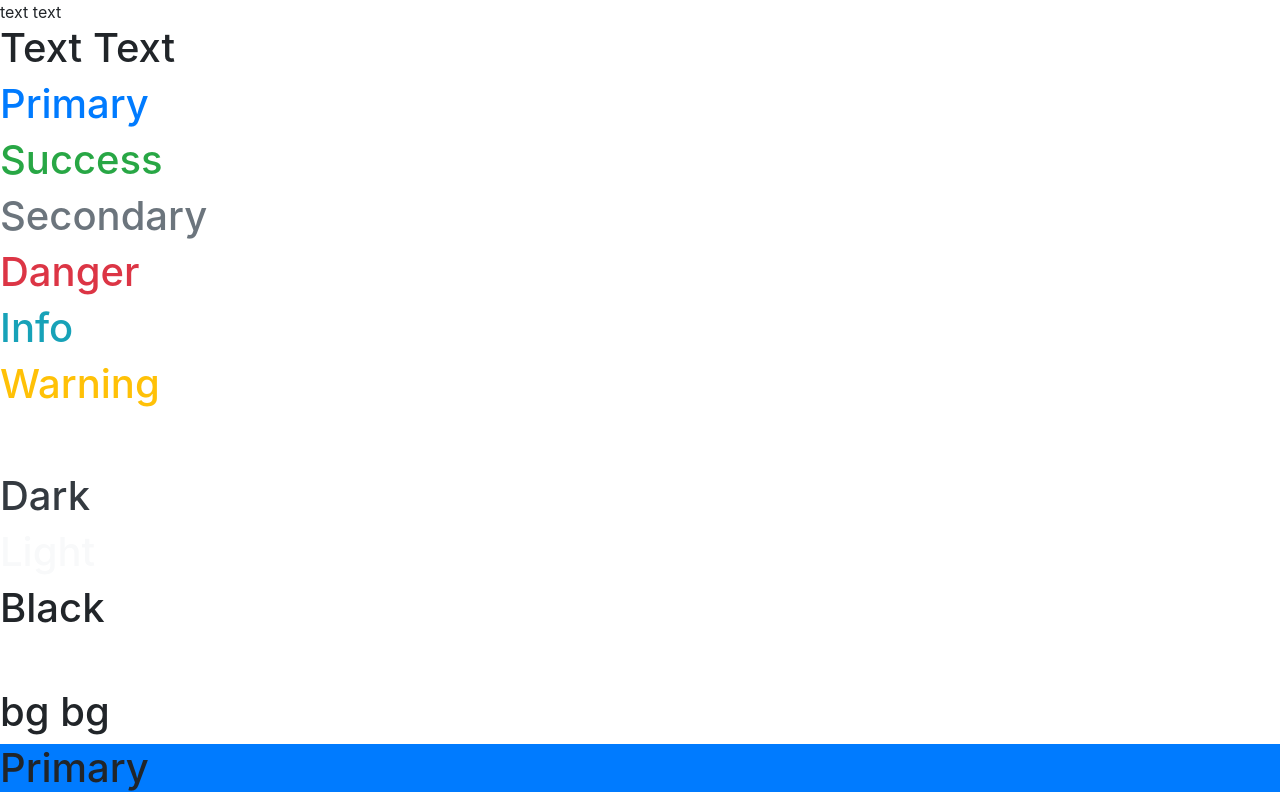
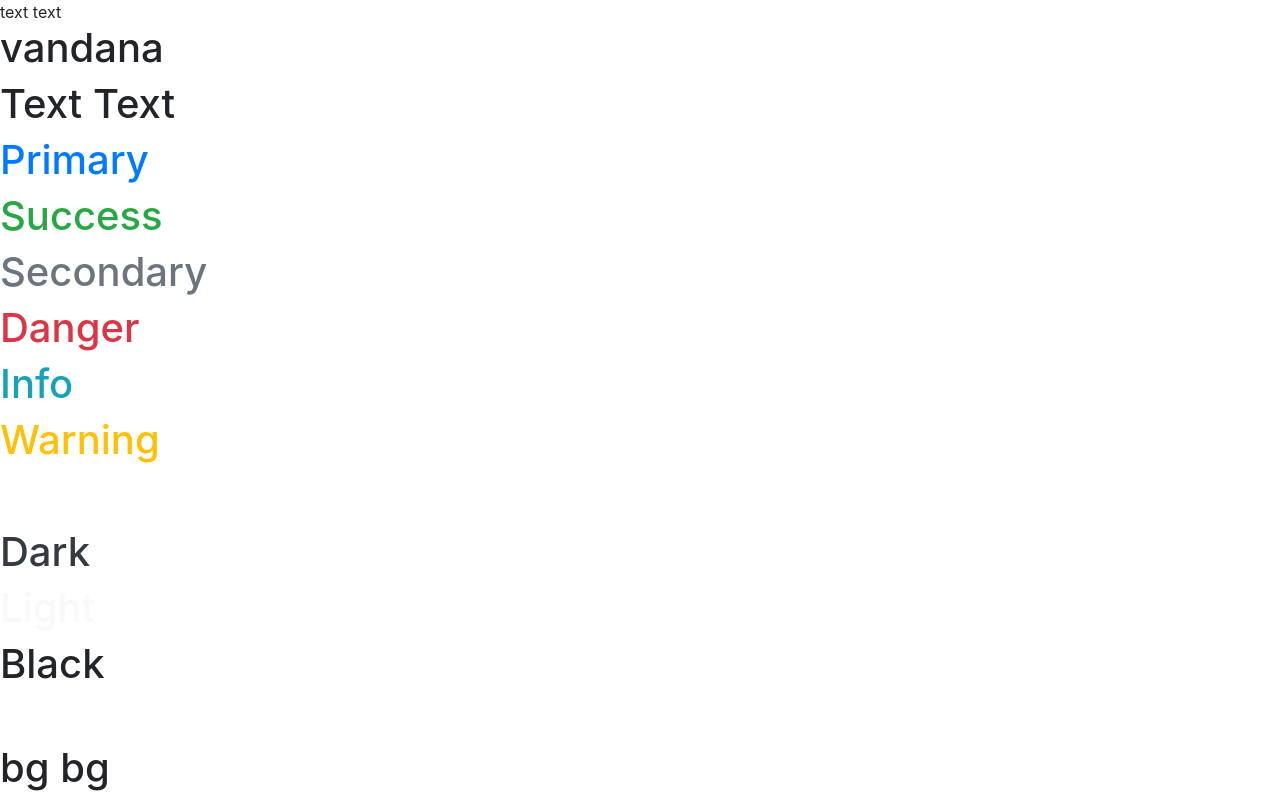
Before and after one commit to vandana370/FIRST-REPOSITORY-1, a plain HTML site: page b1.html in a window 1280 px wide. Shown: the top 797 px of the page. Drawn offline with nearby package versions, Linux system fonts and the light colour scheme.

Commit message:
commit vandana

```diff
--- a/b1.html
+++ b/b1.html
@@ -23,6 +23,7 @@ text text<!DOCTYPE html>
 </head>
 <body>
 
+    <h1>vandana</h1>
     <!--Text Text-->
     <h1>Text Text</h1>
     <h1 class="text text-primary">Primary</h1>
```
